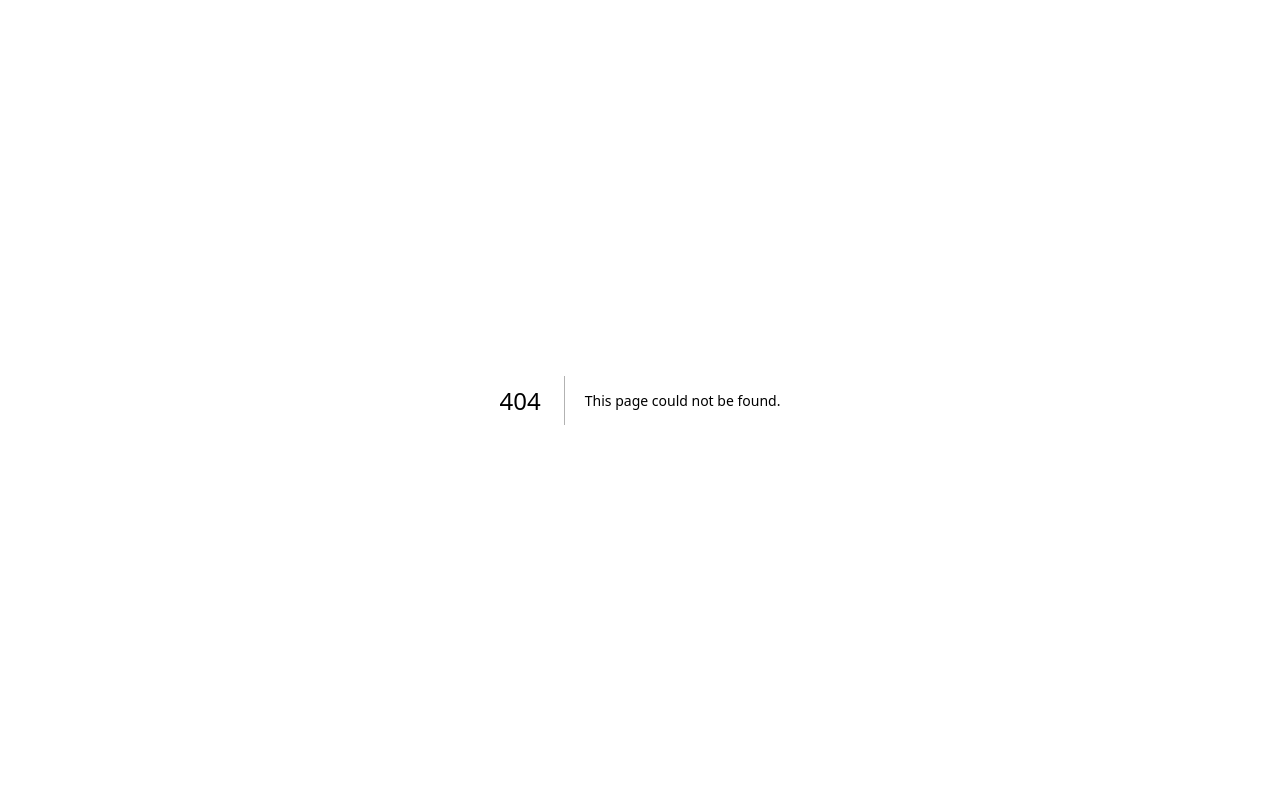
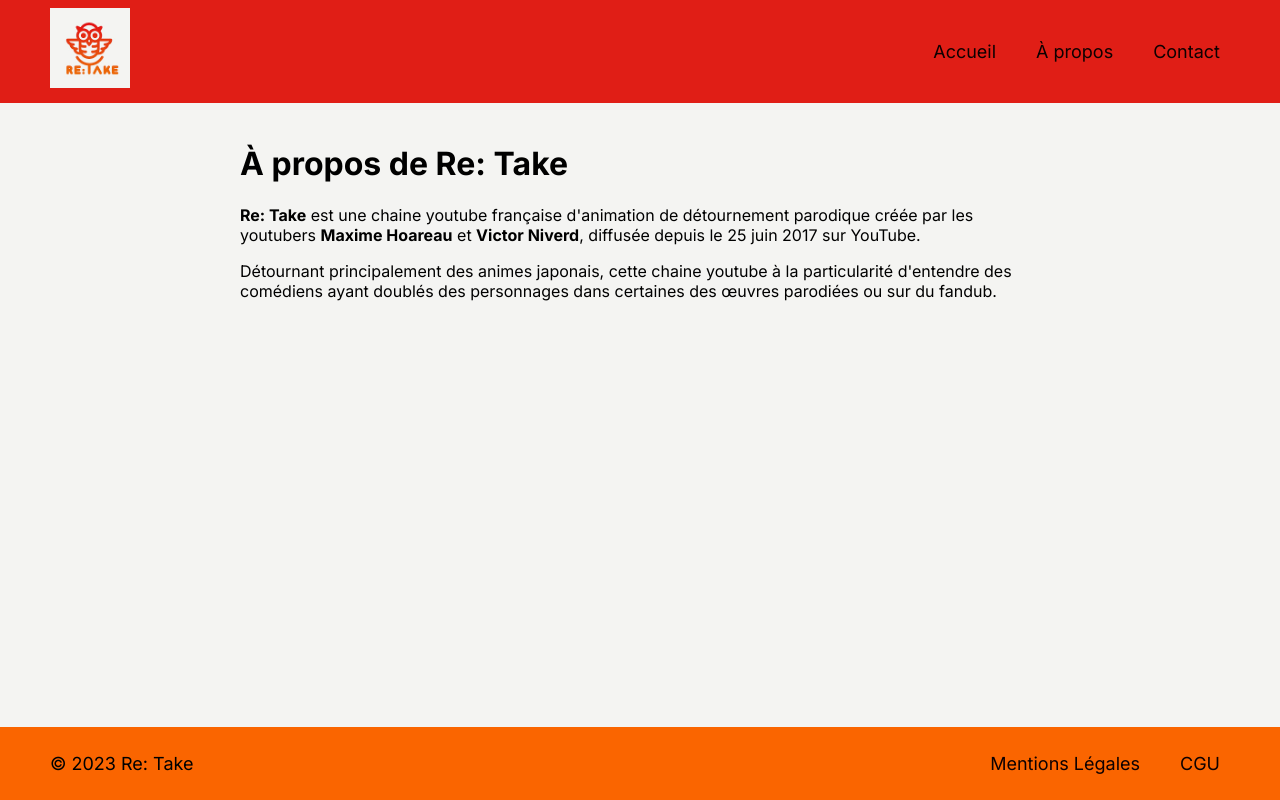
Before and after one commit to magusin/reTake, a Next.js app: page /about in a window 1280 px wide. Before the commit this address had no page. Built offline with nearby package versions, Linux system fonts and the light colour scheme.

Commit message:
add about page + css

```diff
--- /dev/null
+++ b/src/app/about/page.js
@@ -0,0 +1,29 @@
+/* eslint-disable react/no-unescaped-entities */
+import React from 'react';
+import styles from './page.module.css';
+import Header from '#/components/Header/header';
+import Footer from '#/components/Footer/footer';
+
+const About = () => {
+    return (
+        <div>
+        <main className="mainContent">
+                <Header />
+        <div className={styles.container}>
+            <h1>À propos de Re: Take</h1>
+            <section>
+                <p>
+                <b>Re: Take</b> est une chaine youtube française d'animation de détournement parodique créée par les youtubers <b>Maxime Hoareau</b> et <b>Victor Niverd</b>, diffusée depuis le 25 juin 2017 sur YouTube.
+                </p>
+                <p>
+                Détournant principalement des animes japonais, cette chaine youtube à la particularité d'entendre des comédiens ayant doublés des personnages dans certaines des œuvres parodiées ou sur du fandub.
+                </p>
+            </section>
+        </div>
+        <Footer />
+            </main>
+        </div>
+    );
+};
+
+export default About;
--- /dev/null
+++ b/src/app/about/page.module.css
@@ -0,0 +1,5 @@
+.container {
+    padding: 20px;
+    max-width: 800px;
+    margin: 0 auto;
+}
```
